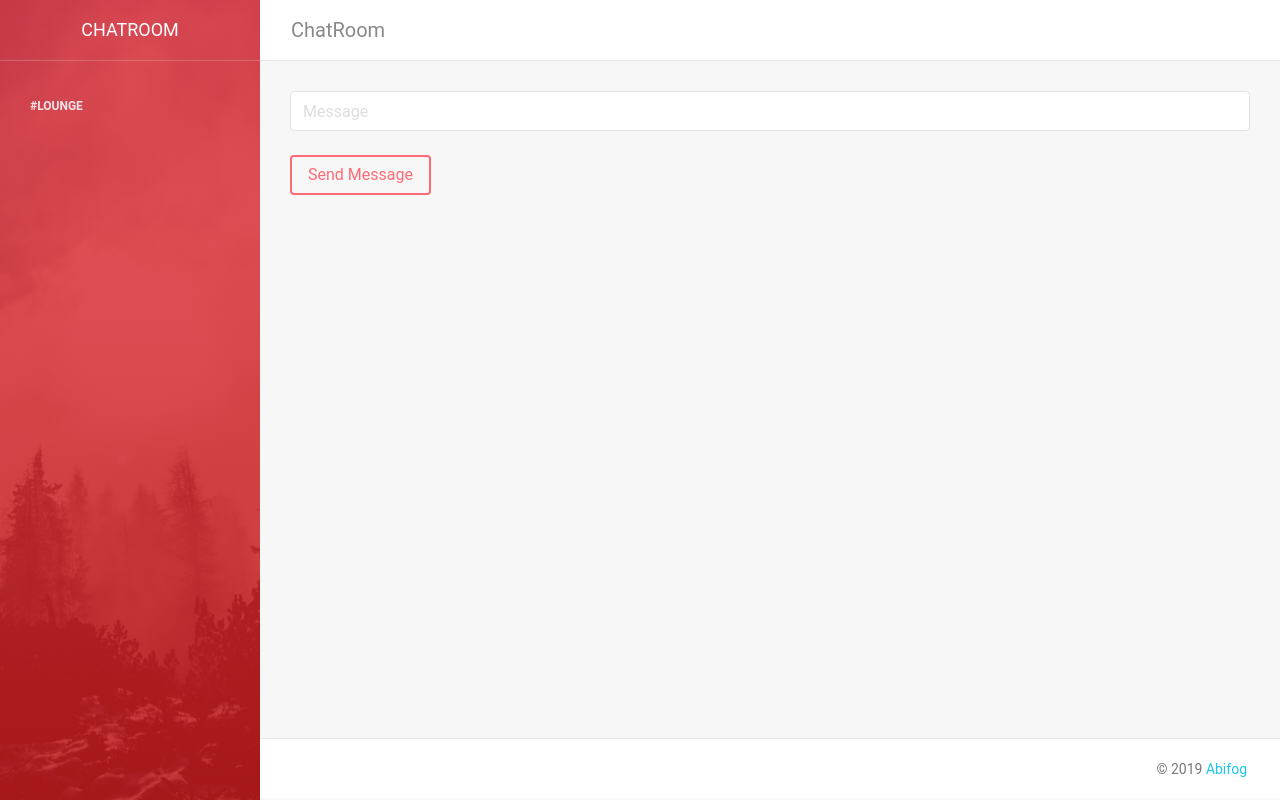
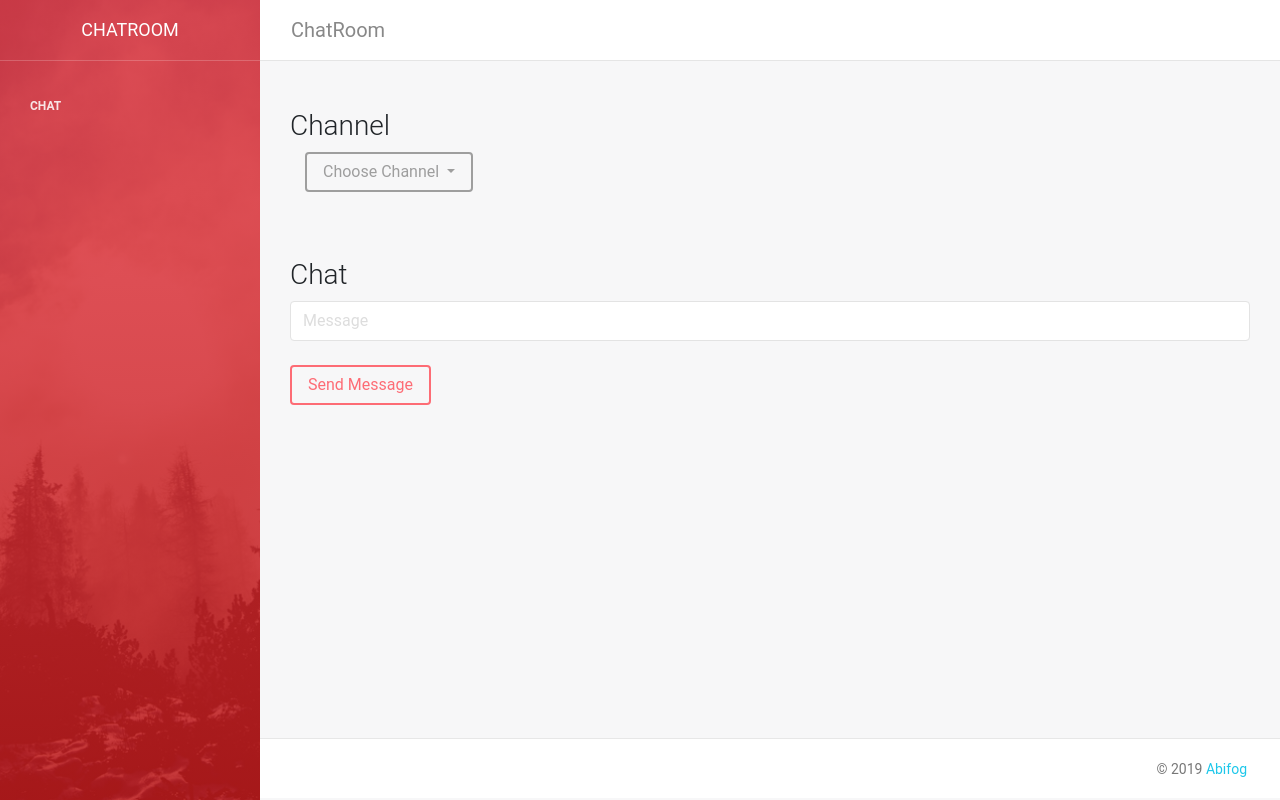
Before and after one commit to IceWreck/ChatRooms, a Flask app: page /chat in a window 1280 px wide. Run offline with Flask 2, Linux system fonts and the light colour scheme; some libraries are stand-ins or nearby versions.

Commit message:
groundwork for channel support

```diff
--- a/app.py
+++ b/app.py
@@ -20,4 +20,6 @@ def chat():
 @socketio.on("client_emit")
 def message(message_data):
     message_text = message_data["text"]
-    emit("server_emit", {"text": message_text}, broadcast=True)
+    message_channel =message_data["channel"]
+    # send the message back to the channel it came from
+    emit("server_emit", {"text": message_text, "channel":message_channel}, broadcast=True)
--- a/static/js/chat.js
+++ b/static/js/chat.js
@@ -1,8 +1,21 @@
 document.addEventListener('DOMContentLoaded', () => {
+
     // Chat Functionality
     // ---------------------------------------//
+
     // Connect to a websocket
     var socket = io.connect(location.protocol + '//' + document.domain + ':' + location.port);
+    let channel_name = "lounge"
+
+
+
+    /*
+    *
+    * There are two types of json emissions,
+    * client_emit is the json emitted by javascript on the client's browser (in chat.js)
+    * server_emit is the json emitted by python in app.py
+    *
+    */
 
     // Implement send_message functionality
     socket.on('connect', () => {
@@ -10,24 +23,32 @@ document.addEventListener('DOMContentLoaded', () => {
         // Send message to server
         document.querySelector('#send_message').onclick = () => {
             message_text = document.querySelector('#input_message').value;
-            socket.emit('client_emit', {'text': message_text});
+            socket.emit('client_emit', {
+                'text': message_text,
+                'channel': channel_name
+            });
             // clear its value
             document.querySelector('#input_message').value = "";
         };
     });
 
-    // Add message to page
+    // Receive from server_emit and add message to page
     socket.on('server_emit', message_data => {
+        // display message only if message's channel matches selected channel
+        if (channel_name === message_data.channel) {
             const li = document.createElement('li');
             li.className = 'list-group-item'
             li.innerHTML = `${message_data.text}`;
             document.querySelector('#chat').append(li);
             // scroll to bottom of page
             document.querySelector('#bottom-chat').scrollIntoView();
+        }
     });
 
+
+    // Other Tools
     // ---------------------------------------//
-    // Other Tools
+
 
     // Send message on pressing enter
     document.querySelector("#input_message").addEventListener("keyup", () => {
@@ -37,5 +58,10 @@ document.addEventListener('DOMContentLoaded', () => {
         }
     });
 
+    // Watch for channel change
+
+    document.querySelector("").addEventListener.onclick = () => {
+
+    }
 
 });
--- a/templates/layout.html
+++ b/templates/layout.html
@@ -38,7 +38,7 @@
                 <ul class="nav">
                     <li>
                         <a class="nav-link" href="/chat">
-                            <p>#lounge</p>
+                            <p>CHAT</p>
                         </a>
                     </li>
 
--- a/templates/sample.html
+++ b/templates/sample.html
@@ -11,6 +11,24 @@ ChatRoom
 
 {% block main %}
 
+<h3>Channel</h3>
+<div class="col-md-3 dropdown">
+    <a href="#" class="btn dropdown-toggle" data-toggle="dropdown">
+        Choose Channel
+        <b class="caret"></b>
+    </a>
+    <ul class="dropdown-menu">
+        <li class="divider"></li>
+        <button class="dropdown-item" value="lounge" type="button">#lounge</button>
+        <button class="dropdown-item" value="tech" type="button">#tech</button>
+
+        <li class="divider"></li>
+    </ul>
+</div>
+<br>
+<br>
+</hr>
+<h3>Chat</h3>
 <div id="chat-div">
     <ul class="list-group list-group-flush" id="chat">
 
```
Also changed, not shown: README.md. Lines whose indentation alone changed are shown as unchanged.
